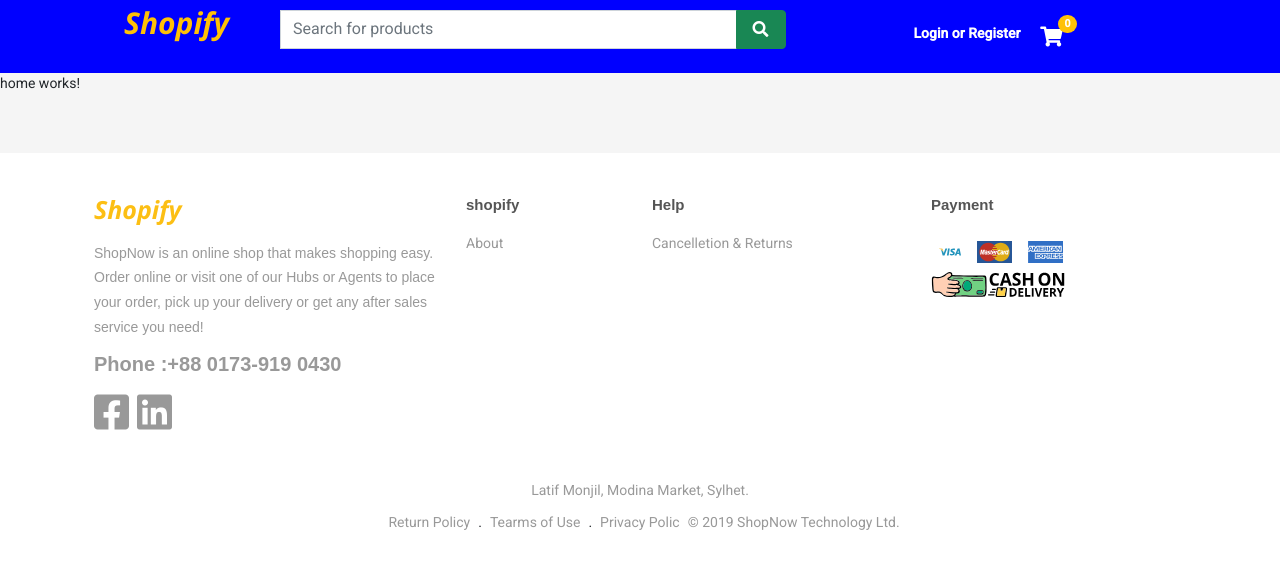
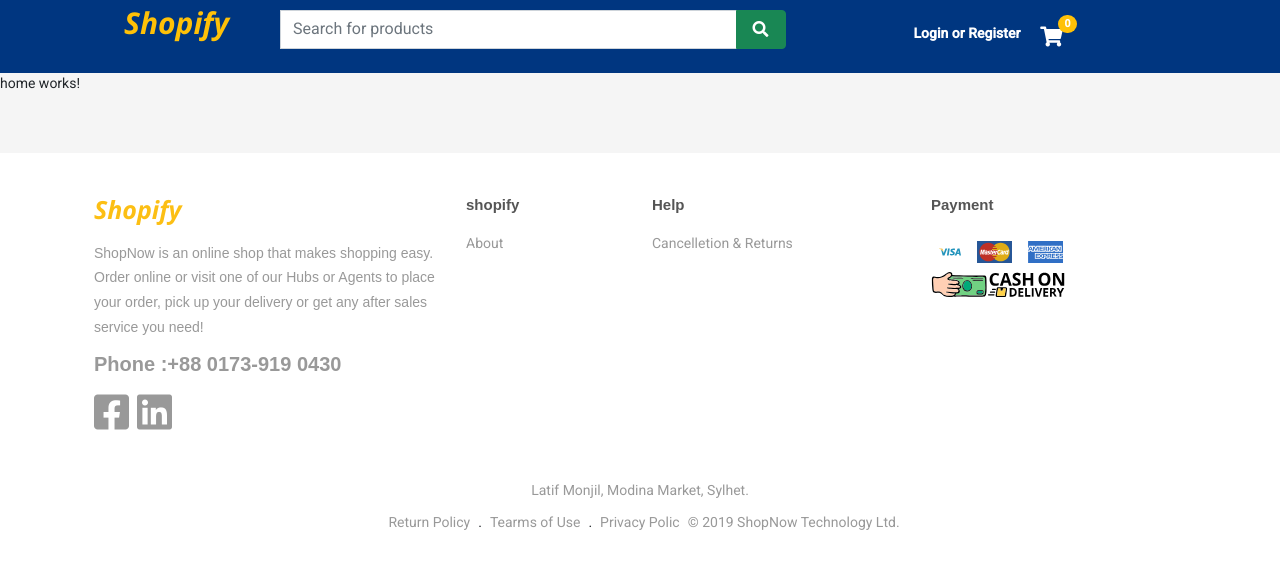
Before and after one commit to rashadalhashmi/EcommerceApp, an Angular app: page /Home in a window 1280 px wide. Shown: the top 568 px of the page. Built offline with nearby package versions, Linux system fonts and the light colour scheme.

Commit message:
change navbar color

```diff
--- a/src/app/components/navbar/navbar.component.scss
+++ b/src/app/components/navbar/navbar.component.scss
@@ -20,7 +20,7 @@
 }
 
 nav {
-  background-color: blue;
+  background-color: #003680;
 }
 
 form
```
